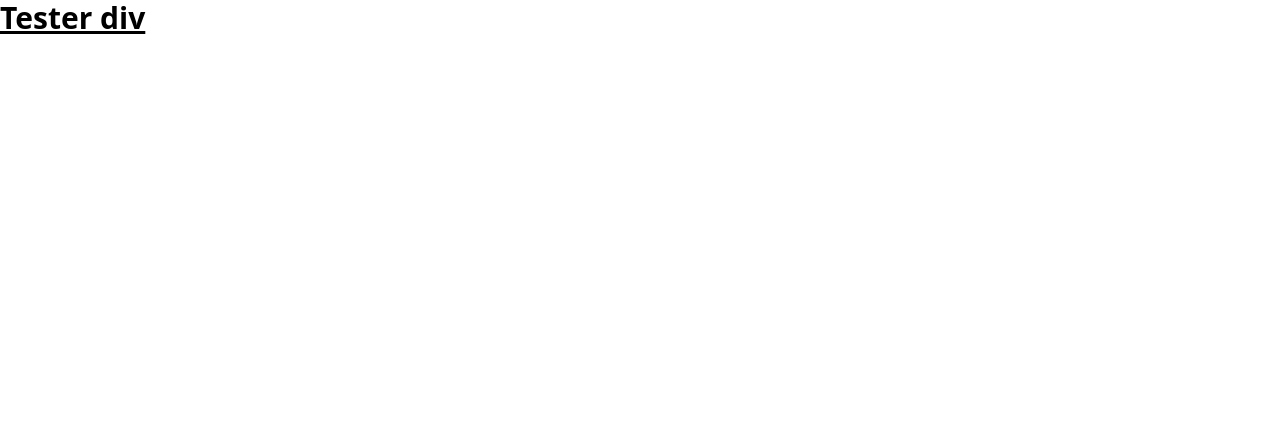
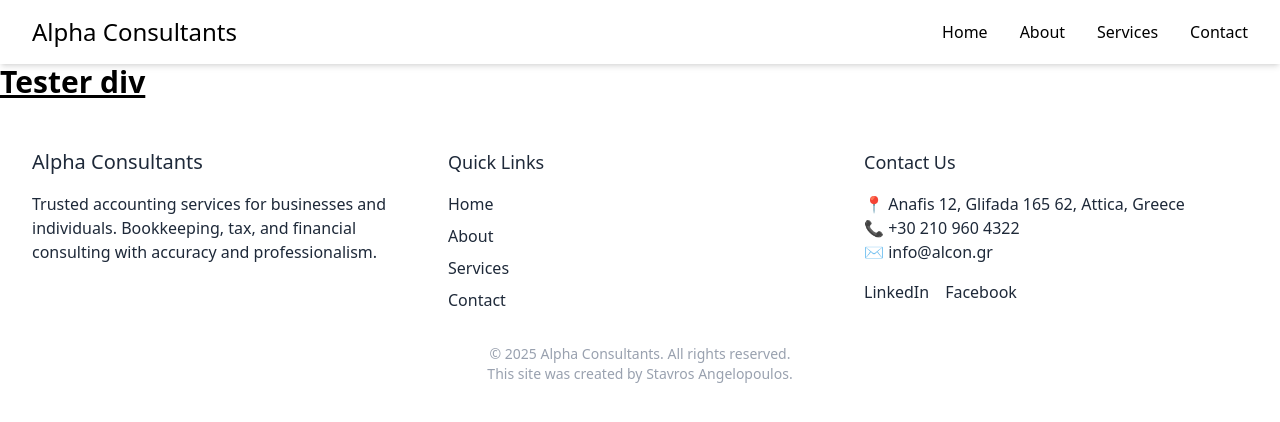
Before and after one commit to nobaigiobaitsi/accounting-site, a React (Vite) app: page / in a window 1280 px wide. Shown: the top 422 px of the page. Built offline with nearby package versions, Linux system fonts and the light colour scheme.

Commit message:
Made the navbar and the footer

```diff
--- a/package.json
+++ b/package.json
@@ -10,6 +10,7 @@
     "preview": "vite preview"
   },
   "dependencies": {
+    "@tailwindcss/postcss": "^4.1.12",
     "@tailwindcss/vite": "^4.1.12",
     "react": "^19.1.1",
     "react-dom": "^19.1.1"
--- a/src/App.jsx
+++ b/src/App.jsx
@@ -1,9 +1,13 @@
+import Navbar from './components/Navbar';
+import Footer from './components/Footer';
 
 function App() {
 
   return (
     <>
+    <Navbar />
     <div class="text-3xl font-bold underline">Tester div</div>
+    <Footer />
     </>
   )
 }
--- /dev/null
+++ b/src/components/Footer.jsx
@@ -0,0 +1,48 @@
+export default function Footer() {
+  return (
+    <footer className="bg-brand-dark text-gray-800 py-12">
+      <div className="max-w-7xl mx-auto px-4 sm:px-6 lg:px-8 grid md:grid-cols-3 gap-8">
+
+        {/* About */}
+        <div>
+          <h2 className="text-xl font-heading mb-4">Alpha Consultants</h2>
+          <p className="text-gray-800">
+            Trusted accounting services for businesses and individuals. Bookkeeping, tax, and financial consulting with accuracy and professionalism.
+          </p>
+        </div>
+
+        {/* Quick Links */}
+        <div>
+          <h3 className="text-lg font-heading mb-4">Quick Links</h3>
+          <ul className="space-y-2">
+            <li><a href="#home" className="hover:text-brand-light transition">Home</a></li>
+            <li><a href="#about" className="hover:text-brand-light transition">About</a></li>
+            <li><a href="#services" className="hover:text-brand-light transition">Services</a></li>
+            <li><a href="#contact" className="hover:text-brand-light transition">Contact</a></li>
+          </ul>
+        </div>
+
+        {/* Contact Info */}
+        <div>
+          <h3 className="text-lg font-heading mb-4">Contact Us</h3>
+          <p className="text-gray-800">📍 Anafis 12, Glifada 165 62, Attica, Greece</p>
+          <p className="text-gray-800">📞 +30 210 960 4322</p>
+          <p className="text-gray-800">✉ info@alcon.gr</p>
+
+          {/* Social Icons (Optional) */}
+          <div className="flex space-x-4 mt-4">
+            <a href="#" className="hover:text-brand-light transition">LinkedIn</a>
+            <a href="#" className="hover:text-brand-light transition">Facebook</a>
+          </div>
+        </div>
+
+      </div>
+
+      {/* Footer Bottom */}
+      <div className="mt-8 text-center text-gray-400 text-sm">
+        &copy; {new Date().getFullYear()} Alpha Consultants. All rights reserved.<br />
+        This site was created by Stavros Angelopoulos.
+      </div>
+    </footer>
+  );
+}
--- /dev/null
+++ b/src/components/Navbar.jsx
@@ -0,0 +1,69 @@
+import { useState } from "react";
+
+export default function Navbar() {
+  const [isOpen, setIsOpen] = useState(false);
+
+  return (
+    <nav className="bg-white shadow-md">
+      <div className="max-w-7xl mx-auto px-4 sm:px-6 lg:px-8">
+        <div className="flex justify-between h-16 items-center">
+
+          {/* Brand / Logo */}
+          <div className="flex-shrink-0">
+            <h1 className="text-brand-dark font-heading text-2xl">
+              Alpha Consultants
+            </h1>
+          </div>
+
+          {/* Desktop Menu */}
+          <div className="hidden md:flex space-x-8 items-center">
+            <a href="#home" className="text-neutral-dark hover:text-brand-dark font-medium">
+              Home
+            </a>
+            <a href="#about" className="text-neutral-dark hover:text-brand-dark font-medium">
+              About
+            </a>
+            <a href="#services" className="text-neutral-dark hover:text-brand-dark font-medium">
+              Services
+            </a>
+            <a href="#contact" className="text-neutral-dark hover:text-brand-dark font-medium">
+              Contact
+            </a>
+          </div>
+
+          {/* Mobile Menu Button */}
+          <div className="md:hidden flex items-center">
+            <button
+              onClick={() => setIsOpen(!isOpen)}
+              className="text-neutral-dark focus:outline-none"
+            >
+              {isOpen ? (
+                <span className="text-2xl">&#10005;</span> // X icon
+              ) : (
+                <span className="text-2xl">&#9776;</span> // Hamburger
+              )}
+            </button>
+          </div>
+        </div>
+      </div>
+
+      {/* Mobile Menu */}
+      {isOpen && (
+        <div className="md:hidden bg-white px-4 pt-2 pb-4 space-y-2 shadow-md">
+          <a href="#home" className="block text-neutral-dark hover:text-brand-dark font-medium">
+            Home
+          </a>
+          <a href="#about" className="block text-neutral-dark hover:text-brand-dark font-medium">
+            About
+          </a>
+          <a href="#services" className="block text-neutral-dark hover:text-brand-dark font-medium">
+            Services
+          </a>
+          <a href="#contact" className="block text-neutral-dark hover:text-brand-dark font-medium">
+            Contact
+          </a>
+        </div>
+      )}
+    </nav>
+  );
+}
```
Also changed, not shown: src/components/Layout.jsx (added), 1 other file (tests, documents, lock files or other folders).
